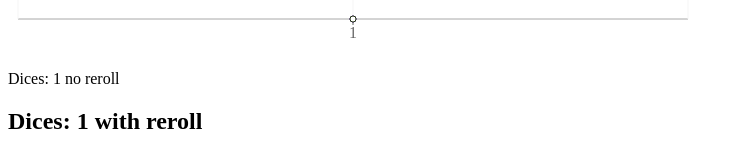
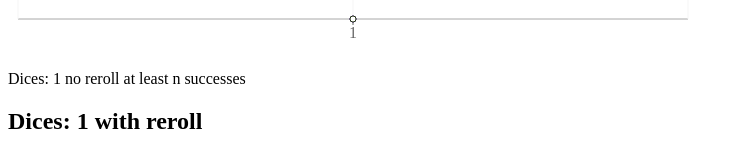
Before and after one commit to zaratan/dices, a Next.js app: page /wod/dices/1/sum in a window 1280 px wide. Shown: the part 591-746 px from the top of the page, without its empty margins (0-743 px from the left). Built offline with nearby package versions, Linux system fonts and the light colour scheme.

Commit message:
Better sum titles

```diff
--- a/pages/wod/dices/[dice_count]/sum.tsx
+++ b/pages/wod/dices/[dice_count]/sum.tsx
@@ -252,7 +252,7 @@ const ResultSection = ({
     <WodDicesVariableSrGraph
       data={data}
       diceCount={diceCount}
-      rollType={title}
+      rollType={`${title} at least n successes`}
     />
   </section>
 );
```
